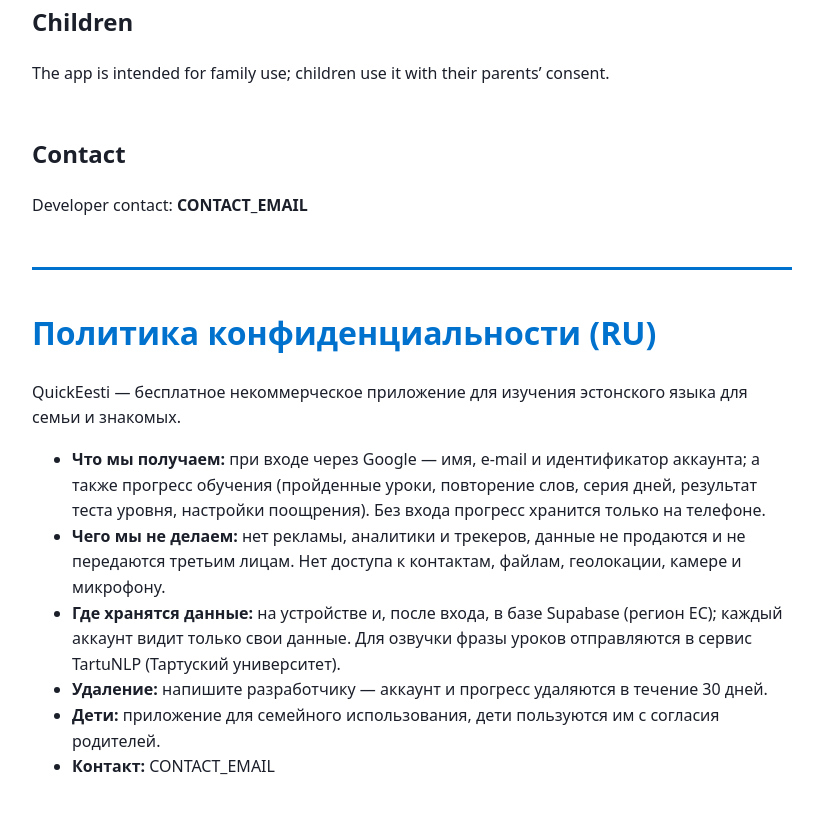
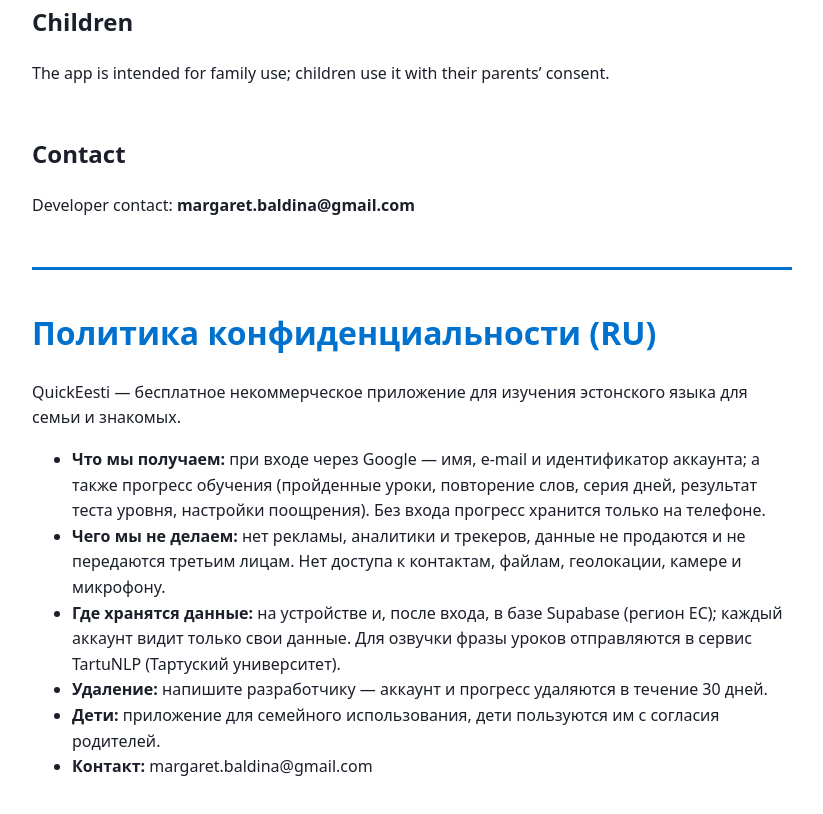
Before and after one commit to margaretv-downloader/quickeesti, a plain HTML site: page privacy.html in a window 1280 px wide. Shown: the part 1081-1895 px from the top of the page, without its empty margins (228-1051 px from the left). Drawn offline with Linux system fonts and the light colour scheme.

Commit message:
Add files via upload

```diff
--- a/privacy.html
+++ b/privacy.html
@@ -39,7 +39,7 @@
 <p>The app is intended for family use; children use it with their parents’ consent.</p>
 
 <h2>Contact</h2>
-<p>Developer contact: <strong>CONTACT_EMAIL</strong></p>
+<p>Developer contact: <strong>margaret.baldina@gmail.com</strong></p>
 
 <div class="ru">
 <h1>Политика конфиденциальности (RU)</h1>
@@ -50,7 +50,7 @@
   <li><strong>Где хранятся данные:</strong> на устройстве и, после входа, в базе Supabase (регион ЕС); каждый аккаунт видит только свои данные. Для озвучки фразы уроков отправляются в сервис TartuNLP (Тартуский университет).</li>
   <li><strong>Удаление:</strong> напишите разработчику — аккаунт и прогресс удаляются в течение 30 дней.</li>
   <li><strong>Дети:</strong> приложение для семейного использования, дети пользуются им с согласия родителей.</li>
-  <li><strong>Контакт:</strong> CONTACT_EMAIL</li>
+  <li><strong>Контакт:</strong> margaret.baldina@gmail.com</li>
 </ul>
 </div>
 </body>
```
